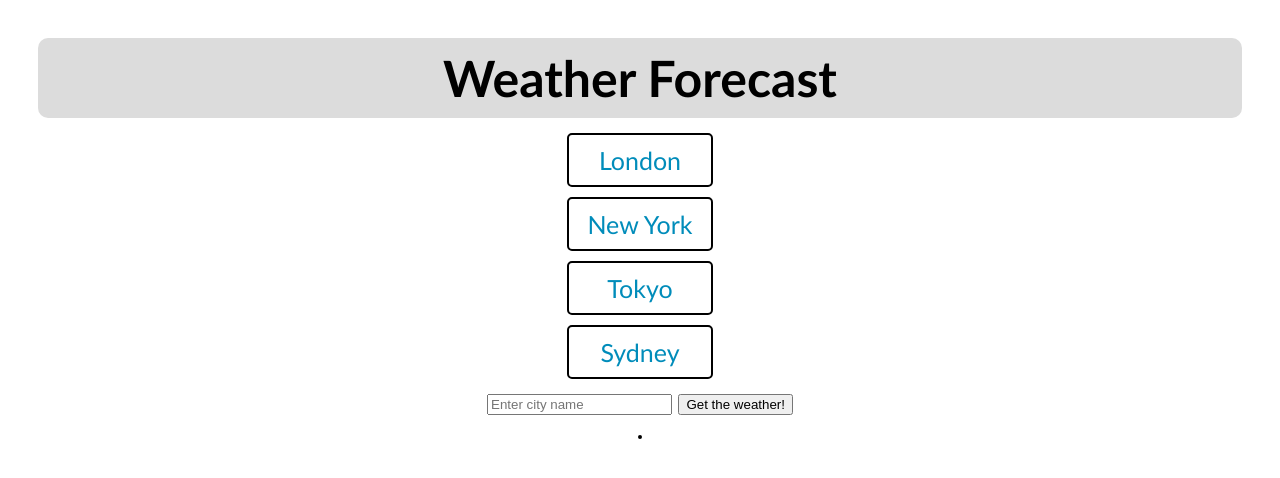
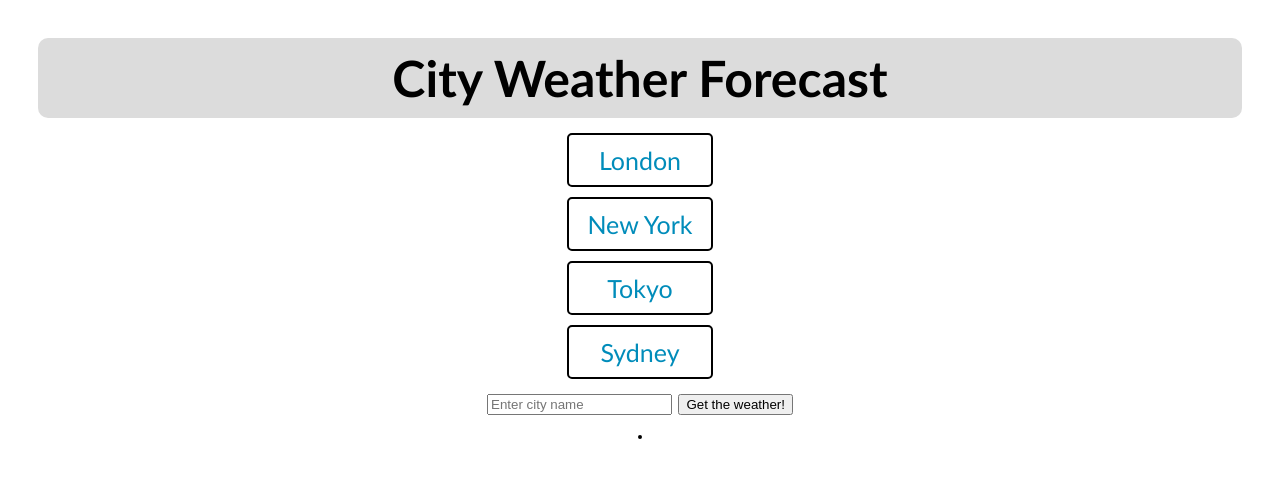
Before and after one commit to Isma-Akin/weather_dashboard, a website: page public/index.html in a window 1280 px wide. Drawn offline with Linux system fonts and the light colour scheme.

Commit message:
refactor(index.html): change h1 name

```diff
--- a/public/index.html
+++ b/public/index.html
@@ -7,7 +7,7 @@
     <title>Weather Forecast</title>
 </head>
 <body>
-<h1> Weather Forecast</h1>
+<h1>City Weather Forecast</h1>
 <div class="clickable-text-column">
     <a href="#" class="clickable-text" onclick="getWeatherClick('London')">London</a>
     <a href="#" class="clickable-text" onclick="getWeatherClick('New York')">New York</a>
```
